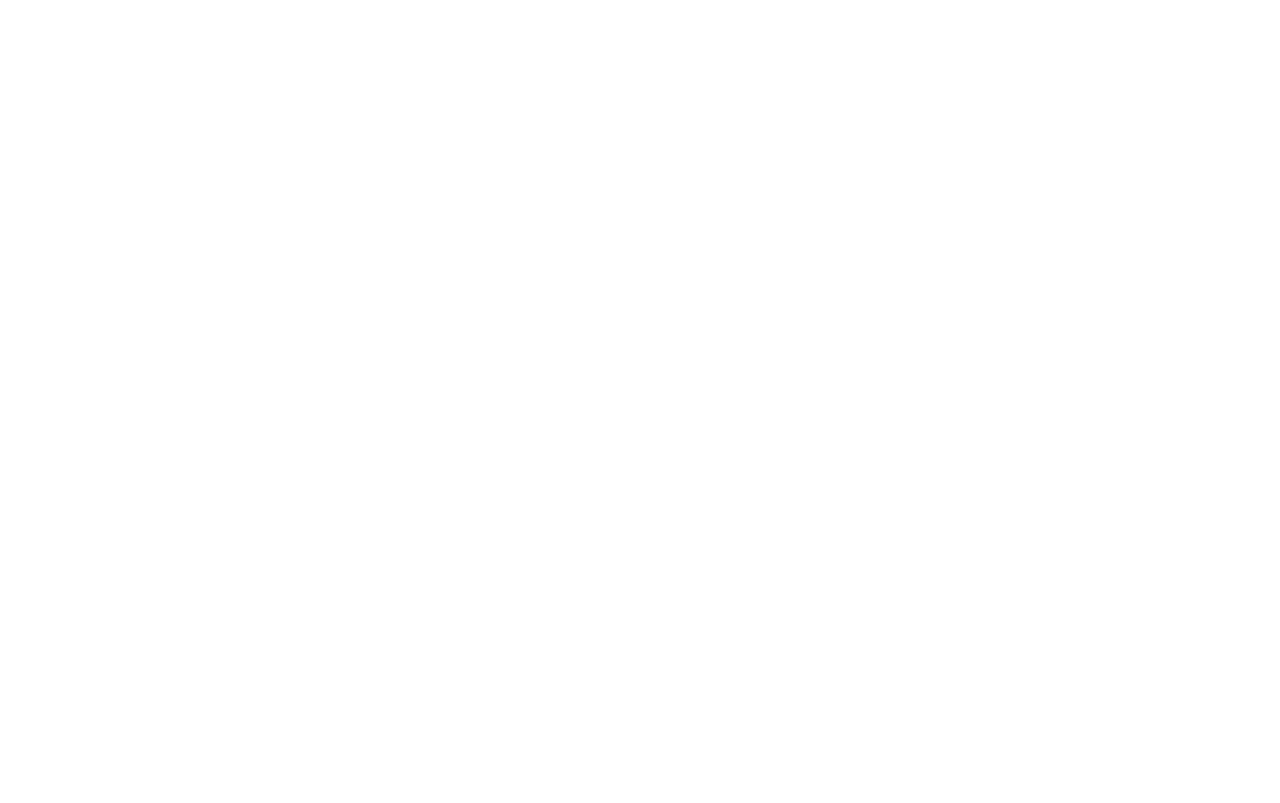
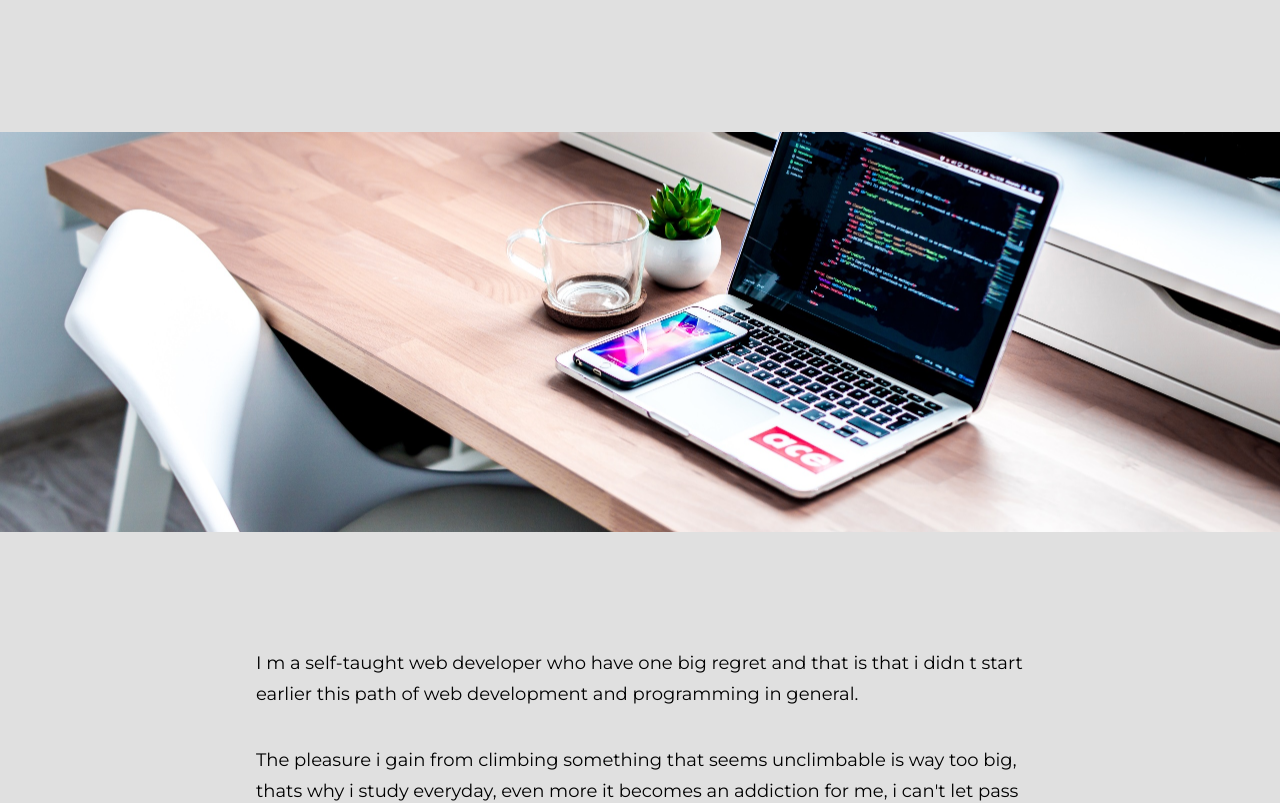
Before and after one commit to timoteidumitru/Last_Version_CV, a React (Create React App) app: page /Last_Version_CV/about in a window 1280 px wide. Shown: the part 620-1423 px from the top of the page. Before the commit the page ends 800 px from the top, so only its background shows below. Built offline with nearby package versions, Linux system fonts and the light colour scheme.

Commit message:
fix the routing system for gh-pages branch

```diff
--- a/src/App.js
+++ b/src/App.js
@@ -12,7 +12,7 @@
   render() {
     return (
       <div className="App">
-        <Router>
+        <Router git basename="Last_Version_CV">
           <Switch>
             <Route path="/" exact>
               <div>
--- a/src/components/about/about.scss
+++ b/src/components/about/about.scss
@@ -49,7 +49,7 @@
 }
 
 .office-image {
-  background-image: url('/images/about-image.jpg');
+  background-image: url('./images/about-image.jpg');
   width: 100%;
   height: 400px;
   background-size: cover;
```
Also changed, not shown: src/components/about/images/about-image.jpg (added).
